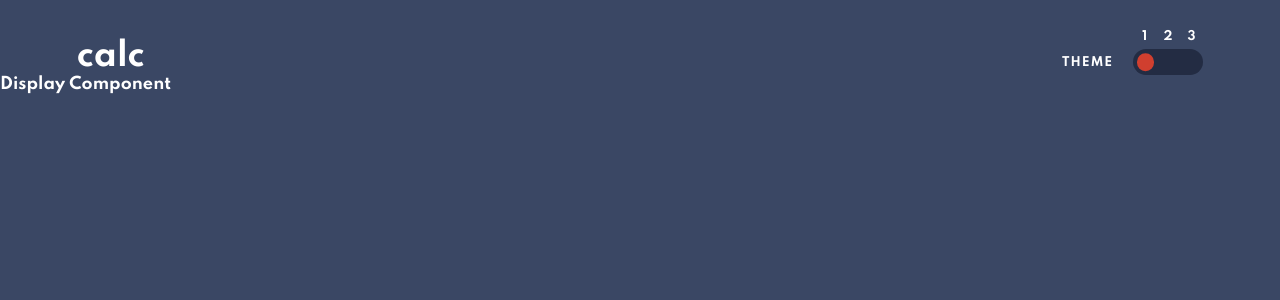
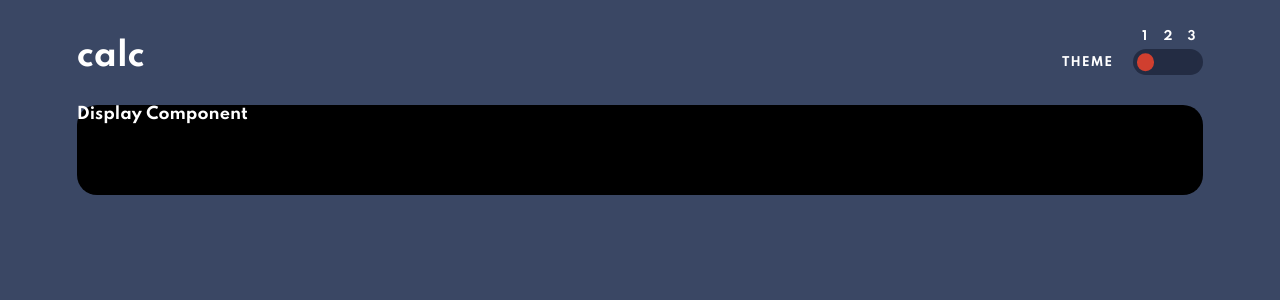
Before and after one commit to Breckles/calculator-app, a React (Create React App) app: page / in a window 1280 px wide. Shown: the top 300 px of the page. Built offline with nearby package versions, Linux system fonts and the light colour scheme.

Commit message:
- made App.css into App.module.css and added Themes.css. That way, theme styles can be added globally and I can style the components in App seperately - renamed Display component to CalcDisplay component

```diff
--- a/src/App.js
+++ b/src/App.js
@@ -1,13 +1,14 @@
 import Header from './components/Header/Header';
-import Display from './components/Display/Display';
+import CalcDisplay from './components/CalcDisplay/CalcDisplay';
 
-import './App.css';
+import classes from './App.module.css';
+import './Themes.css';
 
 function App() {
   return (
-    <div id="appWrapper" className="dark-theme">
-      <Header />
-      <Display />
+    <div id="appWrapper" className={`${classes.appWrapper} darkTheme`}>
+      <Header className={classes.headerWrapper} />
+      <CalcDisplay className={classes.displayWrapper} />
     </div>
   );
 }
--- /dev/null
+++ b/src/App.module.css
@@ -0,0 +1,15 @@
+.appWrapper {
+  height: 100vh;
+  padding: 0 6%;
+}
+
+.headerWrapper {
+  width: 100%;
+  height: 7.5rem;
+  margin-bottom: 3rem;
+}
+
+.displayWrapper {
+  width: 100%;
+  height: 9rem;
+}
--- a/src/App.css
+++ b/src/Themes.css
@@ -1,14 +1,8 @@
-/********************************** Global Styles  */
-#appWrapper {
-  height: 100vh;
-}
-
-
 /************************************ Themes */
 
 /* Dark Theme */
 
-.dark-theme {
+.darkTheme {
   --primary-bg-color: hsl(222, 26%, 31%);
   --secondary-bg-color: hsl(223, 31%, 20%);
   --display-bg-color: hsl(224, 36%, 15%);
@@ -27,7 +21,7 @@
 
 /* Light Theme */
 
-.light-theme {
+.lightTheme {
   --primary-bg-color: hsl(0, 0%, 90%);
   --secondary-bg-color: hsl(0, 5%, 81%);
   --display-bg-color: hsl(0, 0%, 93%);
@@ -46,7 +40,7 @@
 
 /* Neon Theme */
 
-.neon-theme {
+.neonTheme {
   --primary-bg-color: hsl(268, 75%, 9%);
   --secondary-bg-color: hsl(268, 71%, 12%);
   --display-bg-color: hsl(268, 71%, 12%);
--- a/src/UI/Card.js
+++ b/src/UI/Card.js
@@ -1,7 +1,11 @@
 import classes from './Card.module.css';
 
 const Card = (props) => {
-  return <section className={classes.card}>{props.children}</section>;
+  return (
+    <section className={`${classes.card} ${props.className}`}>
+      {props.children}
+    </section>
+  );
 };
 
 export default Card;
--- /dev/null
+++ b/src/components/CalcDisplay/CalcDisplay.js
@@ -0,0 +1,12 @@
+import Card from '../../UI/Card';
+
+import classes from './CalcDisplay.module.css';
+
+const CalcDisplay = (props) => {
+  const content = 'Display Component';
+  return (
+    <Card className={`${classes.display} ${props.className}`}>{content}</Card>
+  );
+};
+
+export default CalcDisplay;
--- /dev/null
+++ b/src/components/CalcDisplay/CalcDisplay.module.css
@@ -0,0 +1,3 @@
+.display {
+  background-color: black;
+}
--- a/src/components/Display/Display.js
+++ /dev/null
@@ -1,8 +0,0 @@
-import classes from './Display.module.css';
-
-const Display = () => {
-  const content = 'Display Component';
-  return <section>{content}</section>;
-};
-
-export default Display;
--- a/src/components/Header/Header.js
+++ b/src/components/Header/Header.js
@@ -2,9 +2,9 @@ import ThemeToggler from '../ThemeToggler/ThemeToggler';
 
 import classes from './Header.module.css';
 
-const Header = () => {
+const Header = (props) => {
   return (
-    <header className={classes.header}>
+    <header className={`${classes.header} ${props.className}`}>
       <h1>calc</h1>
       <h2>THEME</h2>
       <div className={classes.themeTogglerWrapper}>
--- a/src/components/Header/Header.module.css
+++ b/src/components/Header/Header.module.css
@@ -2,9 +2,7 @@
   display: flex;
   align-items: flex-end;
   width: 100%;
-  height: 7.5rem;
-
-  padding: 3% 6% 0;
+  height: 100%;
 }
 
 .header h1 {
```
Also changed, not shown: src/components/Display/Display.module.css (deleted).
